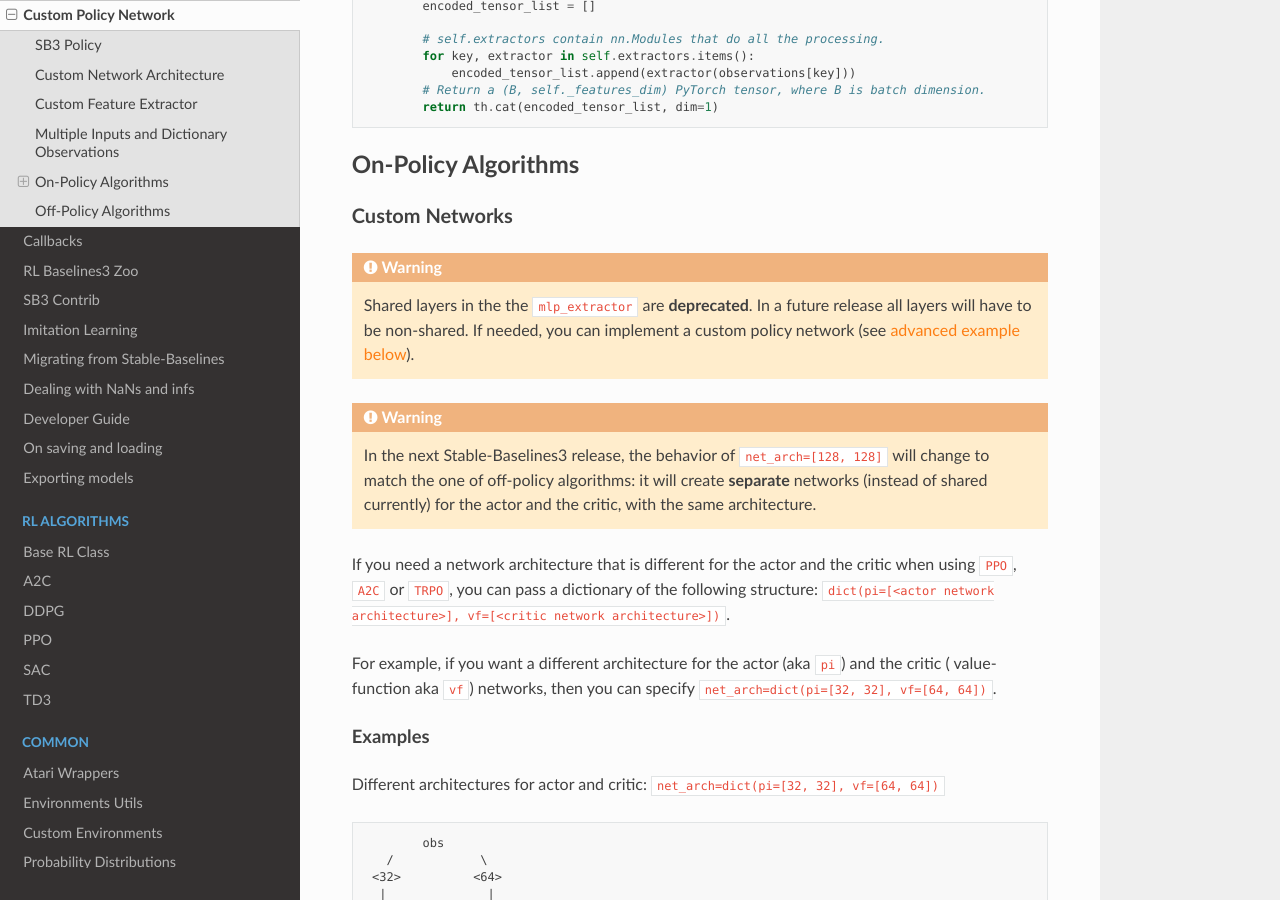
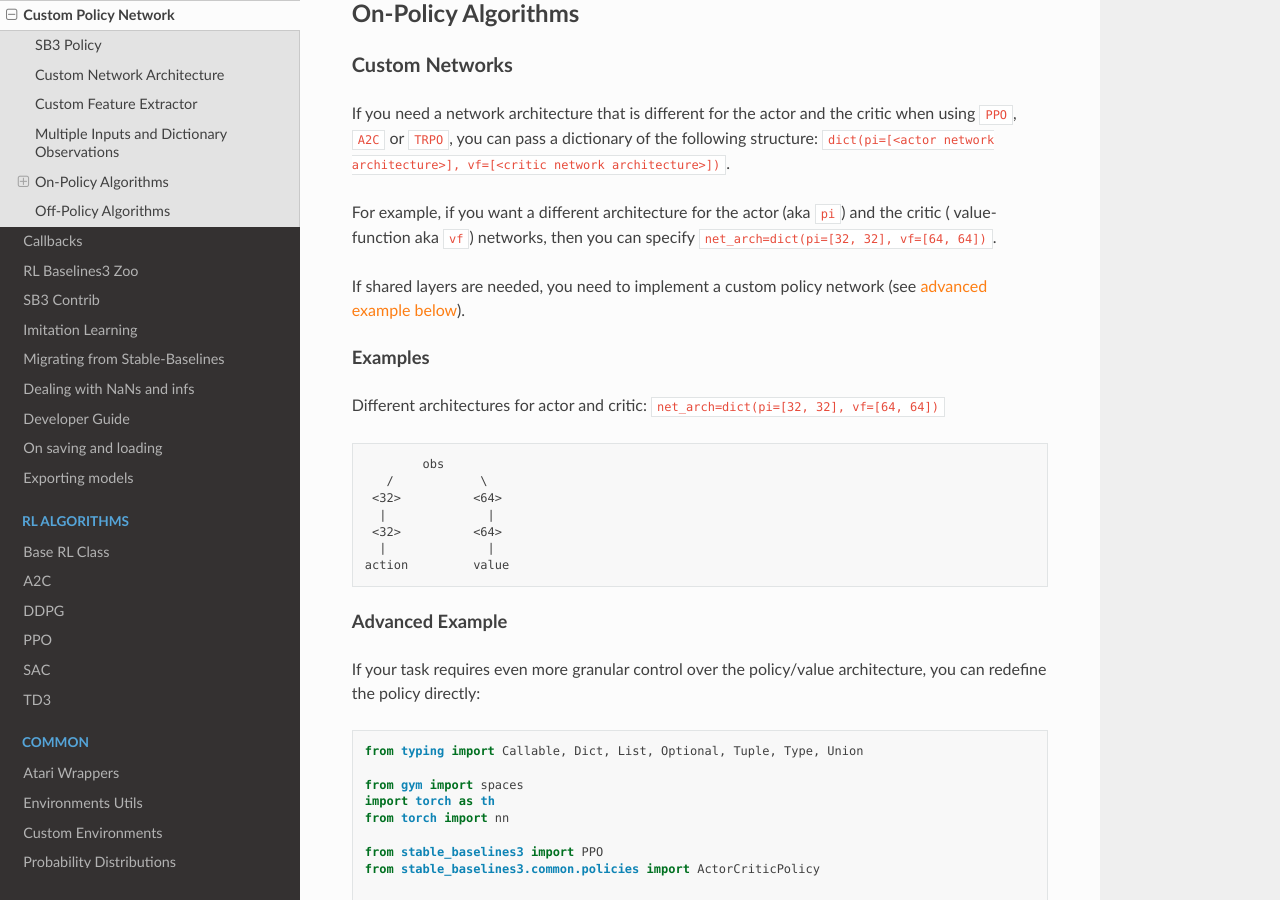
Before and after one commit to DLR-RM/stable-baselines3, a Sphinx documentation site: the page built from docs/guide/custom_policy.rst, in a window 1280 px wide and 900 px high, scrolled down 5262 px. Built offline with Sphinx 7.4.7 and the Read the Docs theme 2.0.0, drawn with Linux system fonts in a browser that asks for light colours; pages that are not in the unit, such as notebooks, are missing from menus; some of the changed text lies outside the part shown.

Commit message:
Updated docs and changelog + reformat

```diff
--- a/docs/guide/custom_policy.rst
+++ b/docs/guide/custom_policy.rst
@@ -115,11 +115,6 @@ that derives from ``BaseFeaturesExtractor`` and then pass it to the model when t
   For on-policy algorithms, the features extractor is shared by default between the actor and the critic to save computation (when applicable).
   However, this can be changed setting ``share_features_extractor=False`` in the
   ``policy_kwargs`` (both for on-policy and off-policy algorithms).
-
-
-.. warning::
-  If the features extractor is **non-shared**, it is **not** possible to have shared layers in the ``mlp_extractor``.
-  Please note that this option is **deprecated**, therefore in a future release the layers in the ``mlp_extractor`` will have to be non-shared.
 
 
 .. code-block:: python
@@ -242,17 +237,6 @@ On-Policy Algorithms
 Custom Networks
 ---------------
 
-.. warning::
-  Shared layers in the the ``mlp_extractor`` are **deprecated**.
-  In a future release all layers will have to be non-shared.
-  If needed, you can implement a custom policy network (see `advanced example below <#advanced-example>`_).
-
-.. warning::
-  In the next Stable-Baselines3 release, the behavior of ``net_arch=[128, 128]`` will change
-  to match the one of off-policy algorithms: it will create **separate** networks (instead of shared currently)
-  for the actor and the critic, with the same architecture.
-
-
 If you need a network architecture that is different for the actor and the critic when using ``PPO``, ``A2C`` or ``TRPO``,
 you can pass a dictionary of the following structure: ``dict(pi=[<actor network architecture>], vf=[<critic network architecture>])``.
 
@@ -261,6 +245,8 @@ then you can specify ``net_arch=dict(pi=[32, 32], vf=[64, 64])``.
 
 .. Otherwise, to have actor and critic that share the same network architecture,
 .. you only need to specify ``net_arch=[128, 128]`` (here, two hidden layers of 128 units each).
+
+If shared layers are needed, you need to implement a custom policy network (see `advanced example below <#advanced-example>`_).
 
 Examples
 ~~~~~~~~
--- a/docs/misc/changelog.rst
+++ b/docs/misc/changelog.rst
@@ -10,6 +10,7 @@ Release 1.8.0a1 (WIP)
 
 Breaking Changes:
 ^^^^^^^^^^^^^^^^^
+- Removed shared layers in ``mlp_extractor`` (@AlexPasqua)
 
 New Features:
 ^^^^^^^^^^^^^
```
Also changed, not shown: 2 other files.
